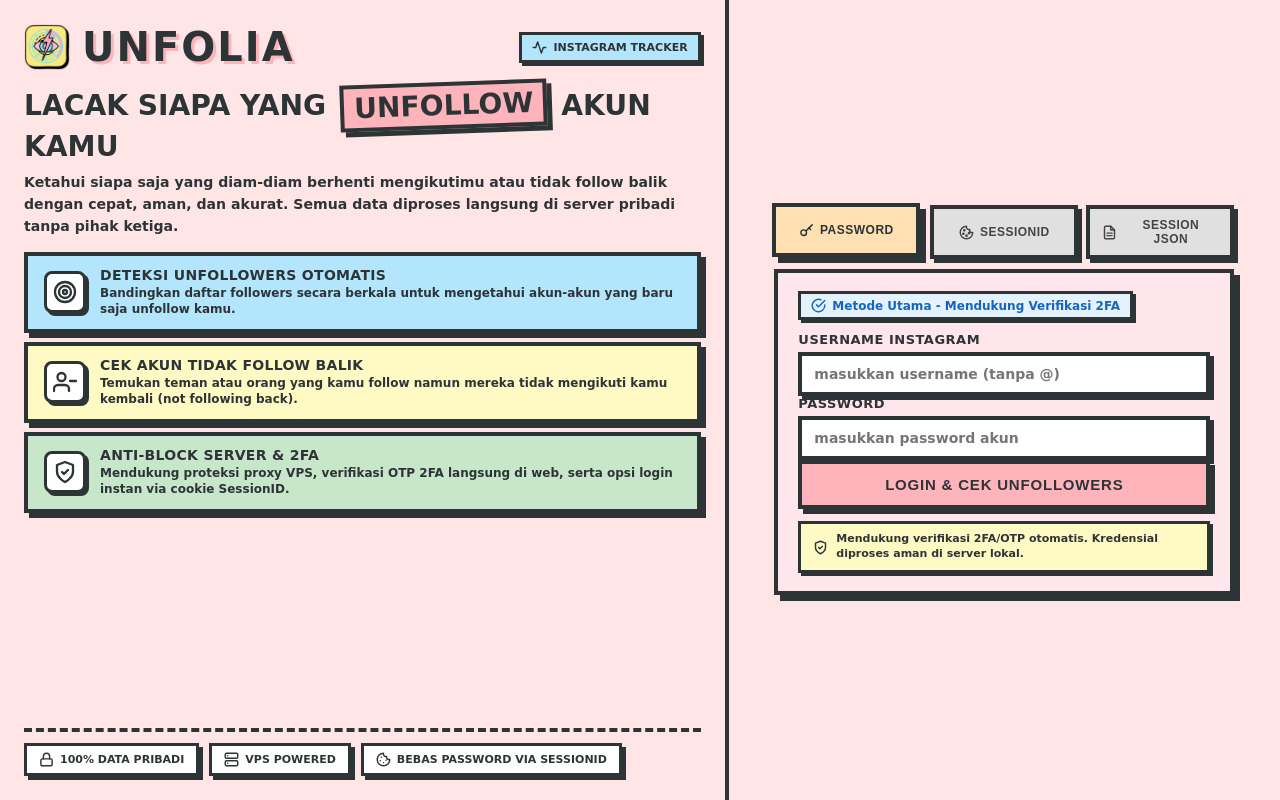
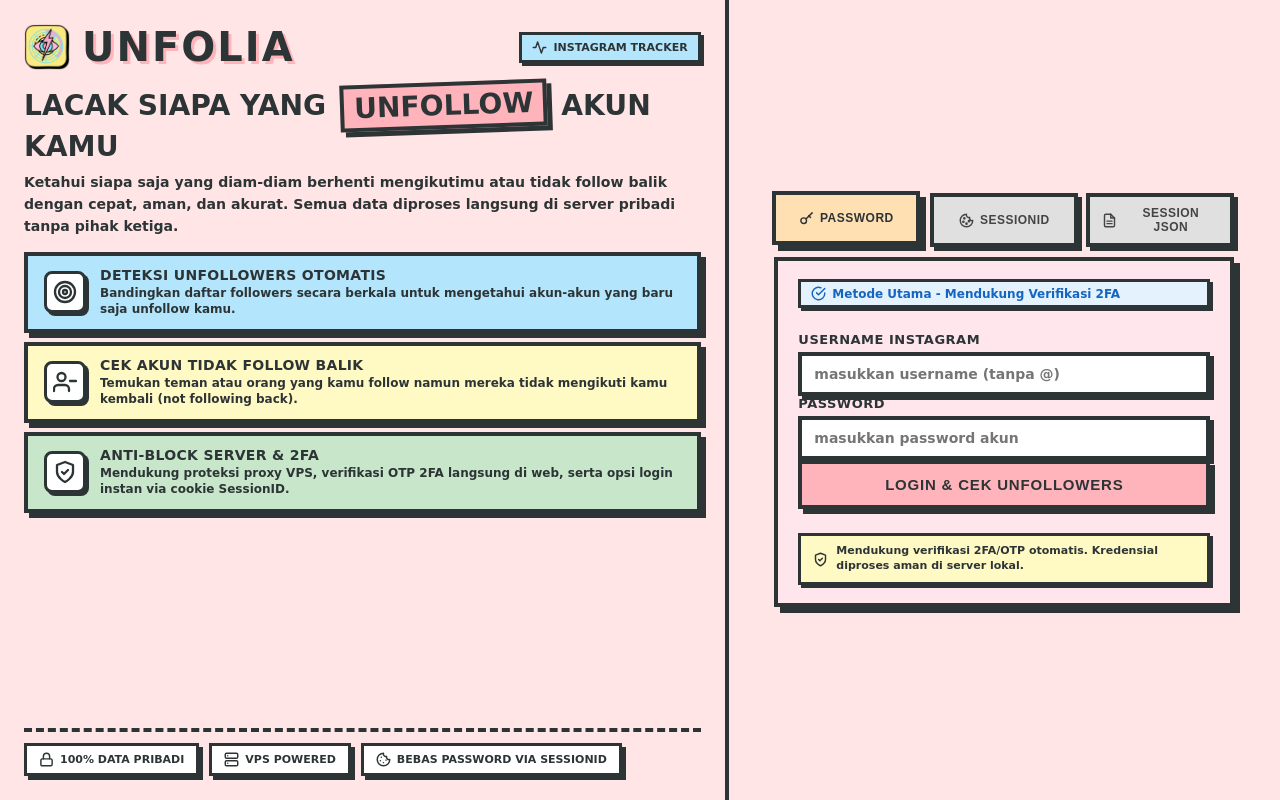
Before and after one commit to Youngstg/UnfollowerChecker, a Flask app: page / in a window 1280 px wide. Run offline with Flask 3, Linux system fonts and the light colour scheme.

Commit message:
fix: lock tab buttons position and standardize form height across tabs

```diff
--- a/static/css/style.css
+++ b/static/css/style.css
@@ -270,11 +270,19 @@ body.landing-page {
     padding: clamp(16px, 2.5vw, 36px);
 }
 
-/* Form Wrapper (Sebelah Kanan Bersatu dengan Layout) */
+/* Form Wrapper (Sebelah Kanan Bersatu dengan Layout, Posisi Tombol Tab Fixed) */
 .form-wrapper {
     width: 100%;
     max-width: 460px;
     margin: 0 auto;
+    display: flex;
+    flex-direction: column;
+}
+
+@media (min-width: 768px) {
+    .form-wrapper {
+        min-height: 410px;
+    }
 }
 
 /* Standalone Login Box (Khusus Halaman 2FA) */
@@ -288,12 +296,13 @@ body.landing-page {
     box-shadow: 8px 8px 0px #2D3436;
 }
 
-/* Tabs Neo-Brutalist Comic */
+/* Tabs Neo-Brutalist Comic (Posisi Terkunci di Atas Form) */
 .tabs {
     display: flex;
     gap: 8px;
     margin-bottom: 0;
     flex-wrap: wrap;
+    flex-shrink: 0;
 }
 
 .tab {
@@ -336,10 +345,13 @@ body.landing-page {
     border: 4px solid #2D3436;
     box-shadow: 6px 6px 0px #2D3436;
     margin-top: 10px;
+    min-height: 350px;
+    flex-direction: column;
+    justify-content: space-between;
 }
 
 .tab-content.active {
-    display: block;
+    display: flex;
 }
 
 #password-tab {
```
